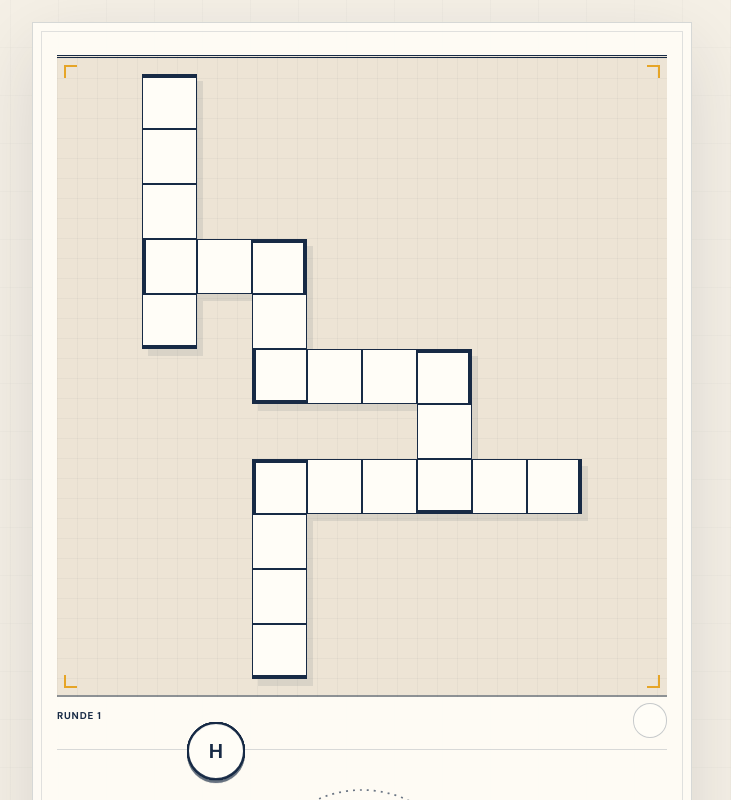
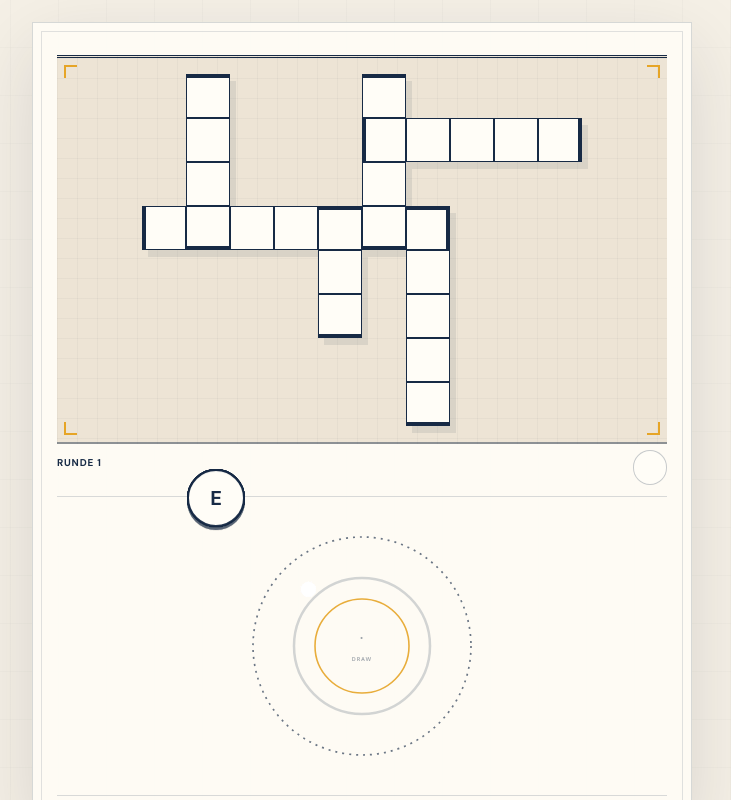
Before and after one commit to PXNX/words-sv, a SvelteKit app: page / in a window 1280 px wide. Shown: the top 800 px of the page, without its empty margins (278-1009 px from the left). Built offline with nearby package versions, Linux system fonts and the light colour scheme; some icons are missing.

Commit message:
feat: randomize distinct reversed crossword rounds

```diff
--- a/src/routes/+page.svelte
+++ b/src/routes/+page.svelte
@@ -14,7 +14,7 @@
   type Language = 'de' | 'en';
   type Theme = 'light' | 'dark';
   type Orientation = 'across' | 'down';
-  type Placement = { word: string; row: number; col: number; orientation: Orientation };
+  type Placement = { word: string; row: number; col: number; orientation: Orientation; reversed?: boolean };
   type BoardCell = { letter: string; words: string[] };
   type Grid = { cells: Map<string, BoardCell>; placements: Placement[]; minRow: number; maxRow: number; minCol: number; maxCol: number };
   type Round = { words: string[]; letters: string[]; grid: Grid };
@@ -23,6 +23,7 @@
   const wordPools: Record<Language, string[]> = { de: wordsDeJson as string[], en: wordsEnJson as string[] };
   const GAME_STORAGE_KEY = 'wordcircle-active-round-v1';
   const ROUND_TOTAL_KEY = 'wordcircle-completed-rounds-v1';
+  const ROUND_HISTORY_KEY = 'wordcircle-recent-base-words-v1';
   const copy = {
     de: { label: 'Wortkreis', hint: 'Zieh die Spur, Wort für Wort.', allDone: 'Rätsel gelöst', language: 'Sprache', appearance: 'Darstellung', light: 'Hell', dark: 'Dunkel', settings: 'Einstellungen', vibration: 'Vibration', settingsHint: 'Dein Wortspiel, deine Stimmung.', round: 'Runde', completed: 'Gelöste Runden' },
     en: { label: 'WordCircle', hint: 'Trace the letters, one word at a time.', allDone: 'Puzzle solved', language: 'Language', appearance: 'Appearance', light: 'Light', dark: 'Dark', settings: 'Settings', vibration: 'Vibration', settingsHint: 'Your word game, your mood.', round: 'Round', completed: 'Rounds solved' }
@@ -33,6 +34,7 @@
   const initialVibration = typeof localStorage === 'undefined' || localStorage.getItem('wordcircle-vibration') !== 'off';
   const initialGame = readStoredGame();
   const initialCompletedRounds = readCompletedRounds();
+  const initialRecentBases = readRecentBases();
   const CIRCLE = 146;
   const LETTER_RADIUS = 109;
 
@@ -42,6 +44,8 @@
   let settingsOpen = $state(false);
   let roundNumber = $state(initialGame?.roundNumber ?? 1);
   let completedRounds = $state(initialCompletedRounds);
+  let recentBaseWords = $state<string[]>(initialGame ? [...new Set([initialGame.words[0], ...initialRecentBases])] : initialRecentBases);
+  let needsFreshRound = $state(!initialGame);
   let currentRound = $state<Round>(initialGame ? roundFromStoredGame(initialGame) : buildRound(wordPools.de, 483719));
   let selectedPath = $state<number[]>([]);
   let solvedWords = $state<string[]>(initialGame?.solvedWords ?? []);
@@ -71,9 +75,15 @@
   $effect(() => { document.documentElement.dataset.theme = theme; document.documentElement.classList.toggle('dark', theme === 'dark'); localStorage.setItem('wordcircle-theme', theme); });
   $effect(() => { localStorage.setItem('wordcircle-vibration', vibration ? 'on' : 'off'); });
   $effect(() => { localStorage.setItem(ROUND_TOTAL_KEY, String(completedRounds)); });
+  $effect(() => { localStorage.setItem(ROUND_HISTORY_KEY, JSON.stringify(recentBaseWords)); });
   $effect(() => {
     const snapshot: StoredGame = { version: 1, language: lang, roundNumber, words: currentRound.words, letters: currentRound.letters, placements: currentRound.grid.placements, solvedWords };
     try { localStorage.setItem(GAME_STORAGE_KEY, JSON.stringify(snapshot)); } catch { /* Storage is optional; the game remains playable without it. */ }
+  });
+  $effect(() => {
+    if (!needsFreshRound) return;
+    needsFreshRound = false;
+    newRound('de', true);
   });
 
   function cellKey(row: number, col: number) { return `${row}:${col}`; }
@@ -83,16 +93,24 @@
   function inventory(word: string) { return [...word].reduce<Record<string, number>>((counts, letter) => ({ ...counts, [letter]: (counts[letter] ?? 0) + 1 }), {}); }
   function canSpell(word: string, letters: string[]) { const available = inventory(letters.join('')); return Object.entries(inventory(word)).every(([letter, count]) => (available[letter] ?? 0) >= count); }
   function emptyGrid() { return { cells: new Map<string, BoardCell>(), placements: [], minRow: 0, maxRow: 0, minCol: 0, maxCol: 0 } as Grid; }
+  function placementLetters(entry: Placement) { const letters = [...entry.word]; return entry.reversed ? letters.reverse() : letters; }
   function gridFromPlacements(placements: Placement[]) { const grid = emptyGrid(); placements.forEach((placement) => writePlacement(grid, placement)); return grid; }
   function isPlacement(value: unknown): value is Placement {
     if (!value || typeof value !== 'object') return false;
     const entry = value as Partial<Placement>;
-    return typeof entry.word === 'string' && Number.isInteger(entry.row) && Number.isInteger(entry.col) && (entry.orientation === 'across' || entry.orientation === 'down');
+    return typeof entry.word === 'string' && Number.isInteger(entry.row) && Number.isInteger(entry.col) && (entry.orientation === 'across' || entry.orientation === 'down') && (typeof entry.reversed === 'undefined' || typeof entry.reversed === 'boolean');
   }
   function readCompletedRounds() {
     if (typeof localStorage === 'undefined') return 0;
     const value = Number(localStorage.getItem(ROUND_TOTAL_KEY));
     return Number.isSafeInteger(value) && value >= 0 ? value : 0;
+  }
+  function readRecentBases() {
+    if (typeof localStorage === 'undefined') return [];
+    try {
+      const value: unknown = JSON.parse(localStorage.getItem(ROUND_HISTORY_KEY) ?? '[]');
+      return Array.isArray(value) ? value.filter((word): word is string => typeof word === 'string' && /^[A-ZÄÖÜ]+$/.test(word)).slice(0, 24) : [];
+    } catch { return []; }
   }
   function readStoredGame(): StoredGame | null {
     if (typeof localStorage === 'undefined') return null;
@@ -119,7 +137,7 @@
   function refreshBounds(grid: Grid) { const coordinates = [...grid.cells.keys()].map(coordinate); grid.minRow = Math.min(...coordinates.map((point) => point.row)); grid.maxRow = Math.max(...coordinates.map((point) => point.row)); grid.minCol = Math.min(...coordinates.map((point) => point.col)); grid.maxCol = Math.max(...coordinates.map((point) => point.col)); }
   function writePlacement(grid: Grid, entry: Placement) {
     grid.placements.push(entry);
-    entry.word.split('').forEach((letter, index) => {
+    placementLetters(entry).forEach((letter, index) => {
       const row = entry.row + (entry.orientation === 'down' ? index : 0);
       const col = entry.col + (entry.orientation === 'across' ? index : 0);
       const key = cellKey(row, col);
@@ -137,7 +155,7 @@
       const key = cellKey(point.row, point.col);
       const existing = grid.cells.get(key);
       if (existing) {
-        if (existing.letter !== entry.word[point.index] || key !== cellKey(crossing.row, crossing.col) || existing.words.length !== 1) return false;
+        if (existing.letter !== placementLetters(entry)[point.index] || key !== cellKey(crossing.row, crossing.col) || existing.words.length !== 1) return false;
         crossings += 1;
         continue;
       }
@@ -162,43 +180,58 @@
       const crossedPlacement = grid.placements.find((entry) => entry.word === crossedWord);
       if (!crossedPlacement) continue;
       const orientation: Orientation = crossedPlacement.orientation === 'across' ? 'down' : 'across';
-      for (const wordIndex of shuffle(word.split('').map((_letter, index) => index).filter((index) => word[index] === cell.letter), rng)) {
-        const entry: Placement = { word, orientation, row: orientation === 'down' ? crossing.row - wordIndex : crossing.row, col: orientation === 'across' ? crossing.col - wordIndex : crossing.col };
-        if (canPlace(grid, entry, crossing)) return entry;
+      for (const reversed of shuffle([false, true], rng)) {
+        const renderedLetters = reversed ? [...word].reverse() : [...word];
+        for (const wordIndex of shuffle(renderedLetters.map((_letter, index) => index).filter((index) => renderedLetters[index] === cell.letter), rng)) {
+          const entry: Placement = { word, reversed, orientation, row: orientation === 'down' ? crossing.row - wordIndex : crossing.row, col: orientation === 'across' ? crossing.col - wordIndex : crossing.col };
+          if (canPlace(grid, entry, crossing)) return entry;
+        }
       }
     }
     return null;
   }
-  function buildRound(pool: string[], seed: number): Round {
+  function buildRound(pool: string[], seed: number, excludedBases: string[] = []): Round {
     const rng = makeRng(seed);
     const normalized = [...new Set(pool.map((word) => word.trim().toUpperCase()).filter((word) => /^[A-ZÄÖÜ]+$/.test(word) && word.length >= 3 && word.length <= 8))];
     const bases = shuffle(normalized.filter((word) => word.length >= 5 && word.length <= 8 && normalized.filter((candidate) => candidate !== word && canSpell(candidate, [...word])).length >= 5), rng);
-    for (const base of bases) {
+    const freshBases = bases.filter((word) => !excludedBases.includes(word));
+    for (const base of freshBases.length > 0 ? freshBases : bases) {
       const grid = emptyGrid();
-      writePlacement(grid, { word: base, row: 0, col: 0, orientation: 'across' });
+      writePlacement(grid, { word: base, row: 0, col: 0, orientation: 'across', reversed: rng() >= .5 });
       const selected = [base];
       const target = 6 + Math.floor(rng() * 3);
       const candidates = shuffle(normalized.filter((word) => word !== base && word.length >= 3 && canSpell(word, [...base])), rng);
       while (selected.length < target) {
-        const candidate = candidates.find((word) => !selected.includes(word) && findPlacement(grid, word, rng));
-        if (!candidate) break;
-        const entry = findPlacement(grid, candidate, rng);
-        if (!entry) break;
-        writePlacement(grid, entry);
-        selected.push(candidate);
+        let placed = false;
+        for (const candidate of candidates) {
+          if (selected.includes(candidate)) continue;
+          const entry = findPlacement(grid, candidate, rng);
+          if (!entry) continue;
+          writePlacement(grid, entry);
+          selected.push(candidate);
+          placed = true;
+          break;
+        }
+        if (!placed) break;
       }
       if (selected.length >= 6) return { words: selected, letters: [...base], grid };
     }
-    const fallback = normalized.find((word) => word.length >= 5) ?? 'WORT';
+    const fallback = freshBases[0] ?? bases[0] ?? normalized.find((word) => word.length >= 5) ?? 'WORT';
     const grid = emptyGrid();
-    writePlacement(grid, { word: fallback, row: 0, col: 0, orientation: 'across' });
+    writePlacement(grid, { word: fallback, row: 0, col: 0, orientation: 'across', reversed: rng() >= .5 });
     return { words: [fallback], letters: [...fallback], grid };
+  }
+  function randomSeed() {
+    if (typeof crypto !== 'undefined' && 'getRandomValues' in crypto) { const values = new Uint32Array(1); crypto.getRandomValues(values); return values[0]; }
+    return Math.floor(Math.random() * 2147483647) ^ Date.now();
   }
   function buzz(pattern: number | number[]) { if (vibration && typeof navigator !== 'undefined' && 'vibrate' in navigator) navigator.vibrate(pattern); }
   function newRound(nextLanguage = lang, resetCount = false) {
     lang = nextLanguage;
     if (resetCount) roundNumber = 0;
-    currentRound = buildRound(wordPools[nextLanguage], Math.floor(Math.random() * 2147483647));
+    const nextRound = buildRound(wordPools[nextLanguage], randomSeed(), recentBaseWords);
+    currentRound = nextRound;
+    recentBaseWords = [nextRound.words[0], ...recentBaseWords.filter((word) => word !== nextRound.words[0])].slice(0, 24);
     roundNumber += 1;
     selectedPath = [];
     solvedWords = [];
```
Also changed, not shown: 1 other file (tests, documents, lock files or other folders).
